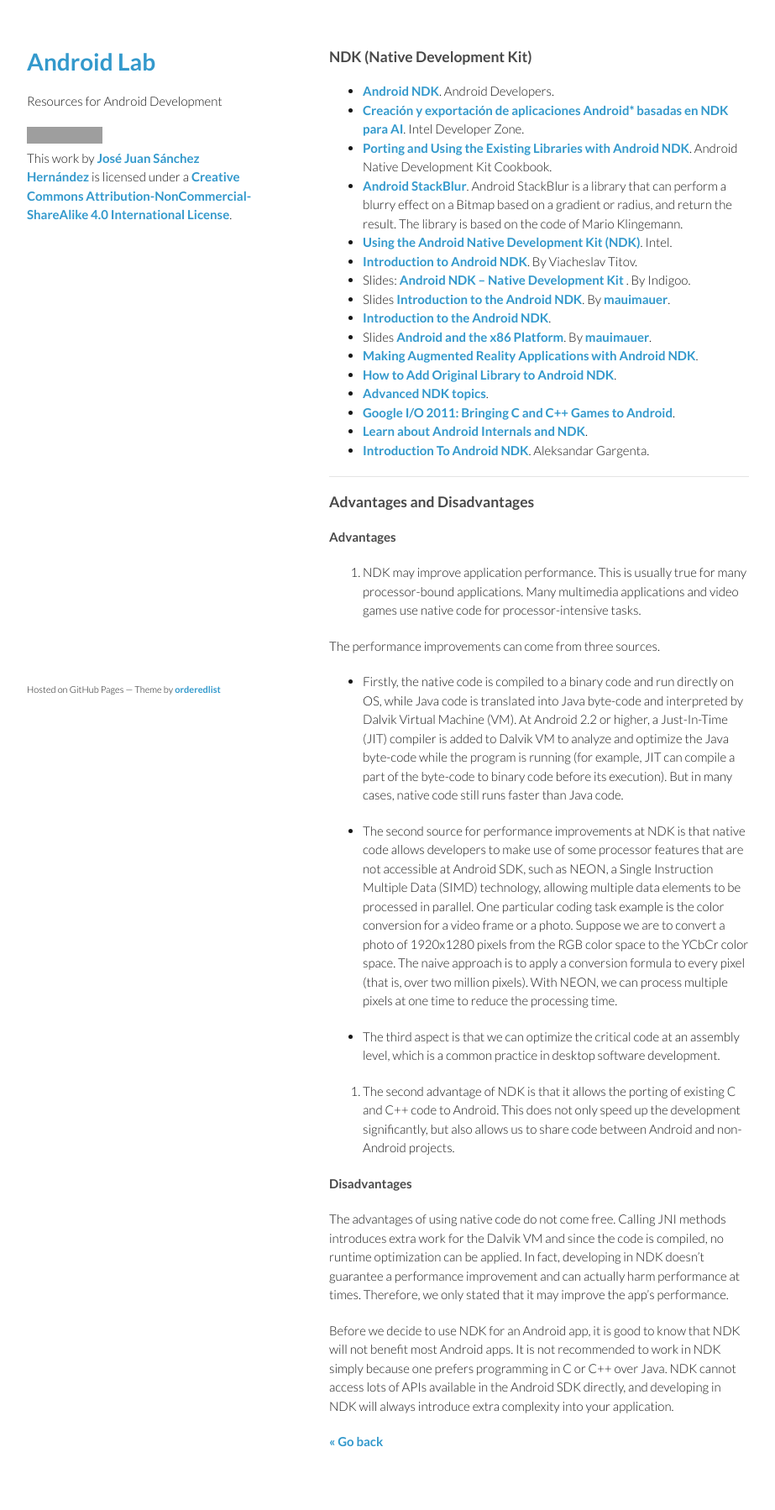
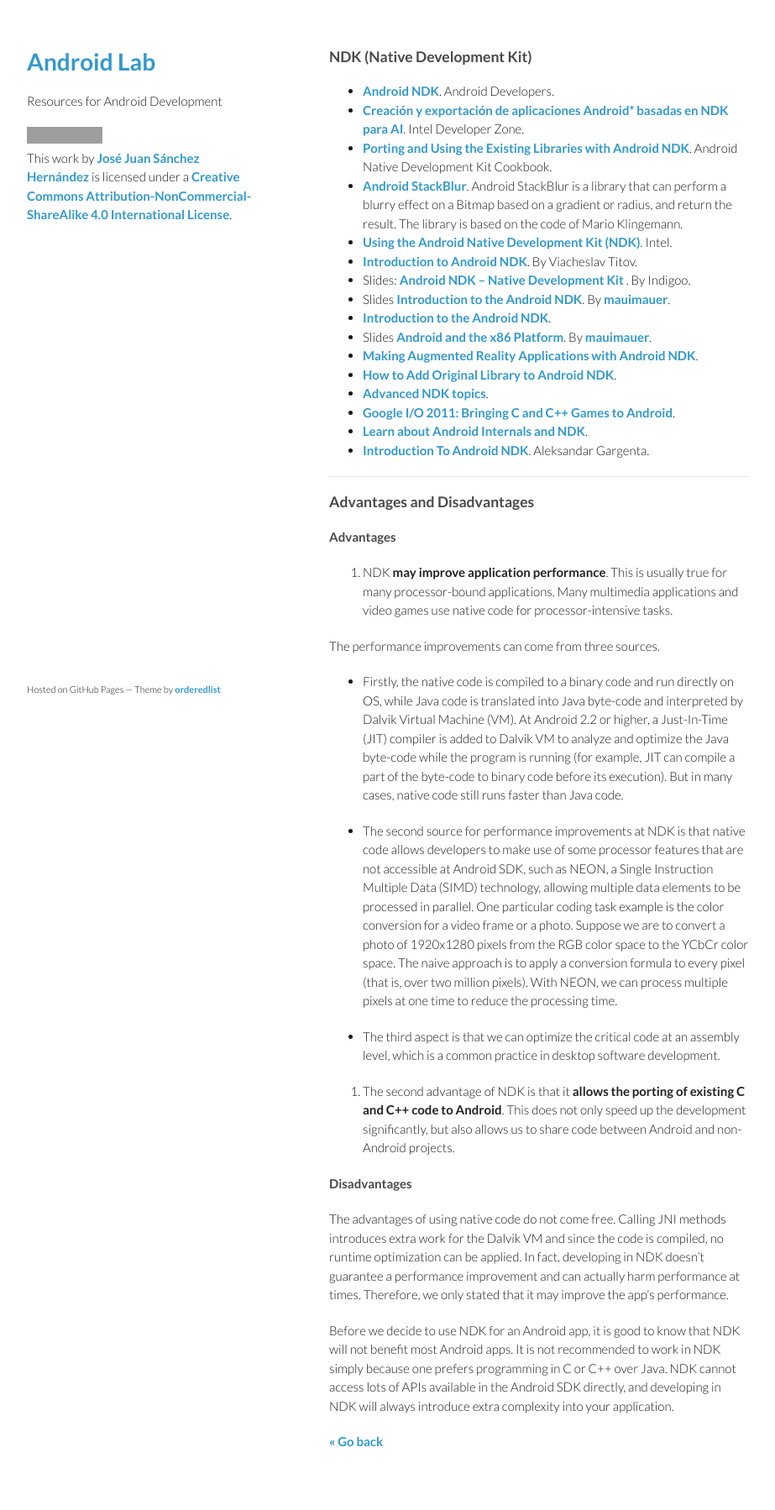
Before and after one commit to josejuansanchez/josejuansanchez.github.io, a Jekyll site: the page built from androidlab/ndk.md, in a window 1280 px wide. Shown: the whole page at 84% size, without its empty margins (178-1101 px from the left). Built offline with Jekyll 4.4.1, drawn with Linux system fonts in a browser that asks for light colours; grey boxes are pictures that could not be loaded.

Commit message:
Update ndk.md

```diff
--- a/androidlab/ndk.md
+++ b/androidlab/ndk.md
@@ -27,7 +27,7 @@ title: Android Lab
 
 #### Advantages
 
-1. NDK may improve application performance. This is usually true for many processor-bound applications. Many multimedia applications and video games use native code for processor-intensive tasks.
+1. NDK **may improve application performance**. This is usually true for many processor-bound applications. Many multimedia applications and video games use native code for processor-intensive tasks.
 
 The performance improvements can come from three sources.
 
@@ -39,7 +39,7 @@ data elements to be processed in parallel. One particular coding task example is
 
   * The third aspect is that we can optimize the critical code at an assembly level, which is a common practice in desktop software development.
 
-2. The second advantage of NDK is that it allows the porting of existing C and C++ code to Android. This does not only speed up the development significantly, but also allows us to share code between Android and non-Android projects.
+2. The second advantage of NDK is that it **allows the porting of existing C and C++ code to Android**. This does not only speed up the development significantly, but also allows us to share code between Android and non-Android projects.
 
 #### Disadvantages
 
```
